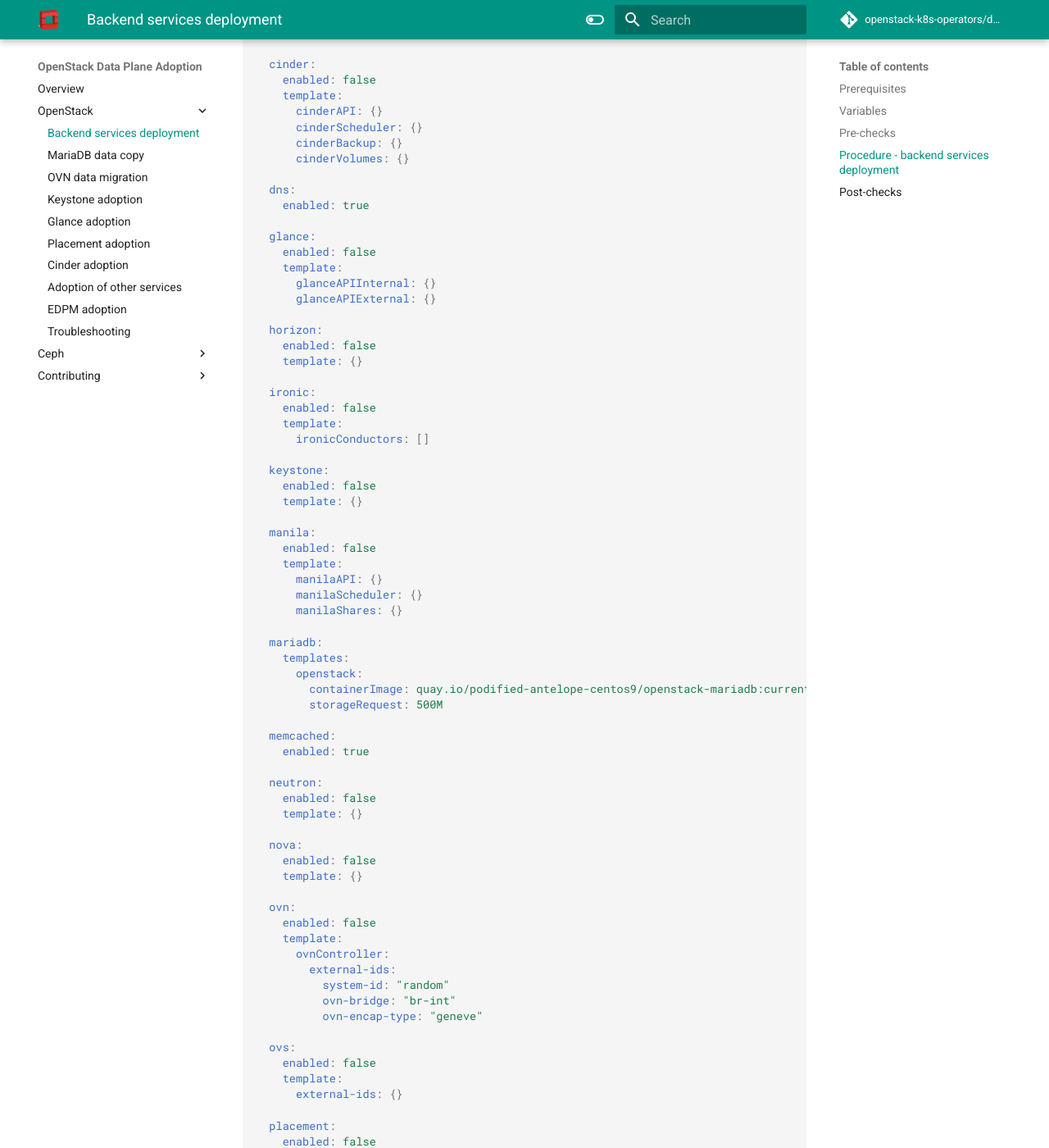
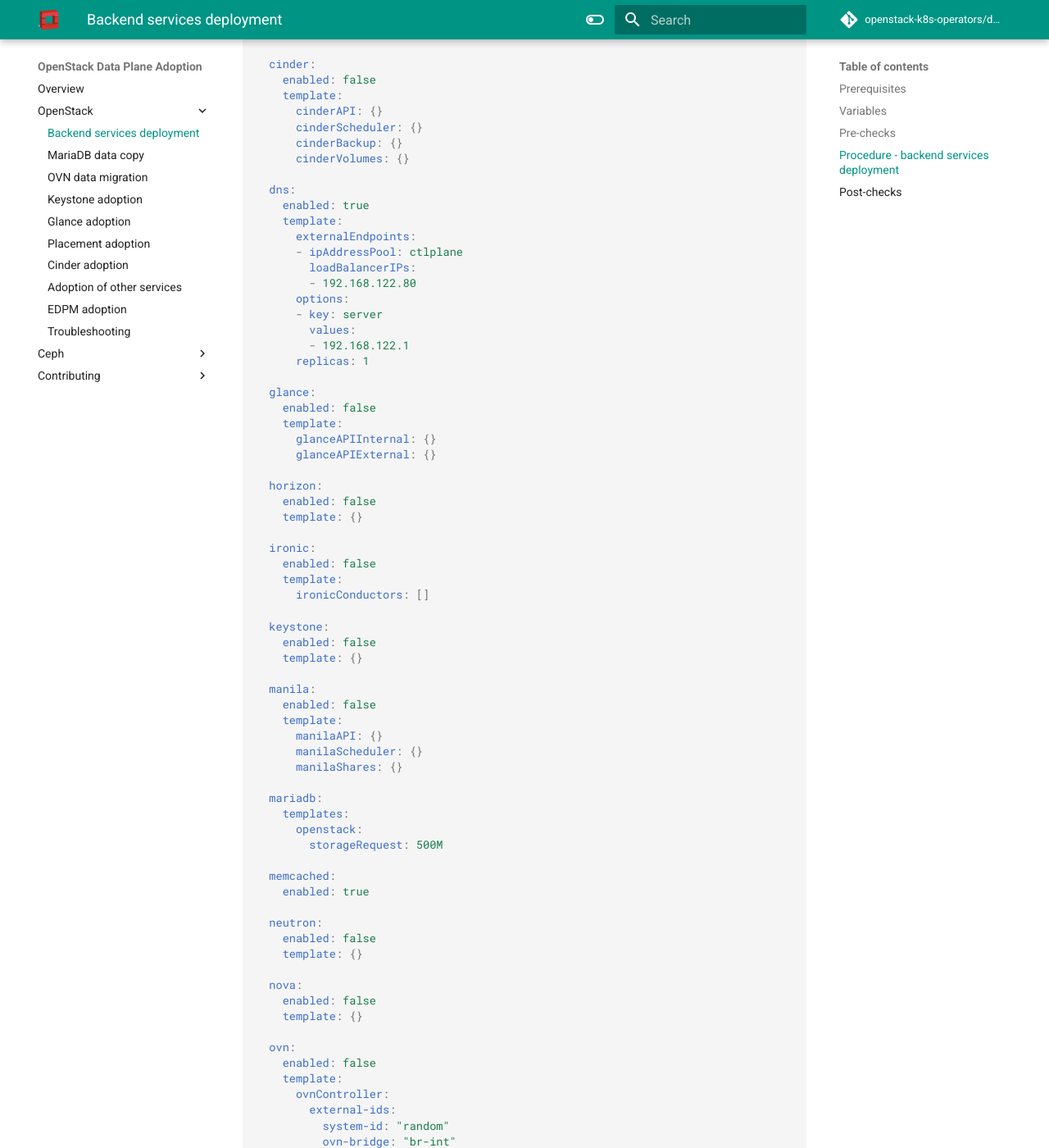
Before and after one commit to openstack-k8s-operators/data-plane-adoption, an MkDocs documentation site: the page built from docs/openstack/backend_services_deployment.md, in a window 1280 px wide and 1400 px high, scrolled down 2049 px. Shown: the whole window at 82% size. Built offline with MkDocs 1.6.1 and Material for MkDocs 9.7.7, drawn with Linux system fonts in a browser that asks for light colours; comment, search, counter and statistics services are not loaded; the version menu is left out; some of the changed text lies outside the part shown.

Commit message:
Backend services network isolation parameters

```diff
--- a/docs/openstack/backend_services_deployment.md
+++ b/docs/openstack/backend_services_deployment.md
@@ -114,6 +114,16 @@ podified OpenStack control plane services.
 
     dns:
       enabled: true
+      template:
+        externalEndpoints:
+        - ipAddressPool: ctlplane
+          loadBalancerIPs:
+          - 192.168.122.80
+        options:
+        - key: server
+          values:
+          - 192.168.122.1
+        replicas: 1
 
     glance:
       enabled: false
@@ -144,7 +154,6 @@ podified OpenStack control plane services.
     mariadb:
       templates:
         openstack:
-          containerImage: quay.io/podified-antelope-centos9/openstack-mariadb:current-podified
           storageRequest: 500M
 
     memcached:
```
Also changed, not shown: other parts of docs/openstack/backend_services_deployment.md (+10 -0 lines), 1 other file.
